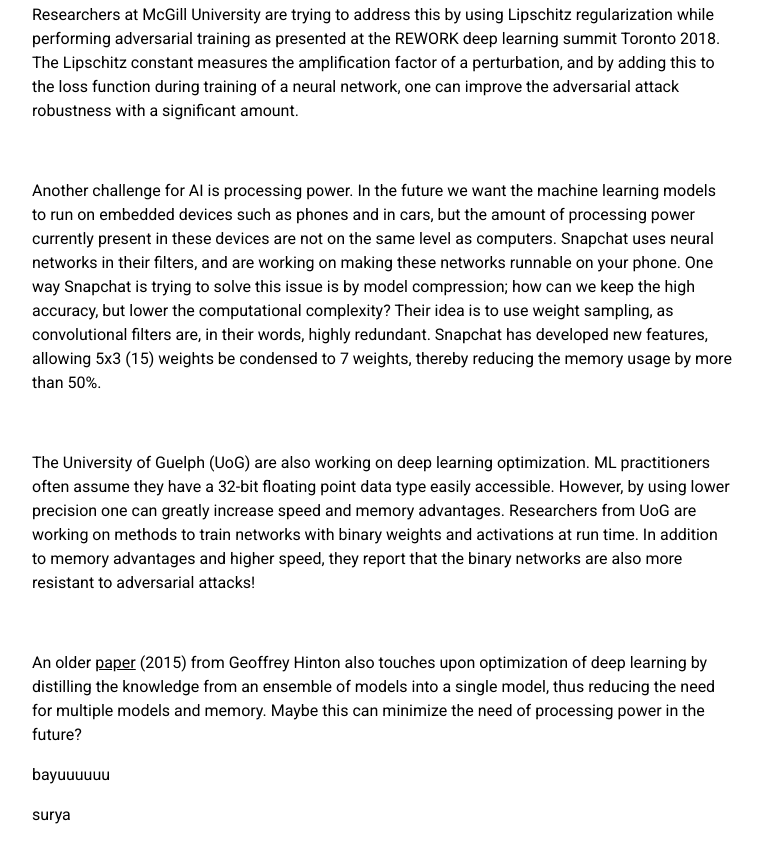
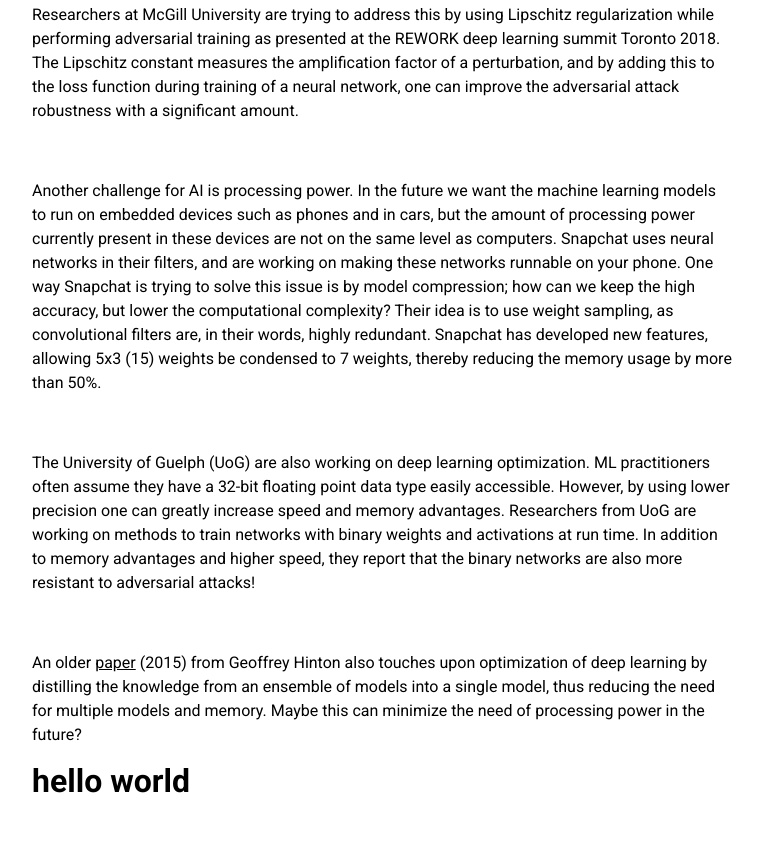
Before and after one commit to BayuSuryadinata/HTML-activity-1, a plain HTML site: page index.html in a window 1280 px wide. Shown: the part 3014-3857 px from the top of the page, without its empty margins (258-1021 px from the left). After the commit the page ends 3828 px from the top, so only its background shows below. Drawn offline with Linux system fonts and the light colour scheme.

Commit message:
fiks perubahan

```diff
--- a/index.html
+++ b/index.html
@@ -123,12 +123,7 @@
     <p>
       An older <span class="underline">paper</span> (2015) from Geoffrey Hinton also touches upon optimization of deep learning by distilling the knowledge from an ensemble of models into a single model, thus reducing the need for multiple models and memory. Maybe this can minimize the need of processing power in the future?
     </p>
-    <p>
-      bayuuuuuu
-    </p>
-    <p>
-      surya
-    </p>
+    <h1>hello world</h1>
   </div>
 </body>
 
```
